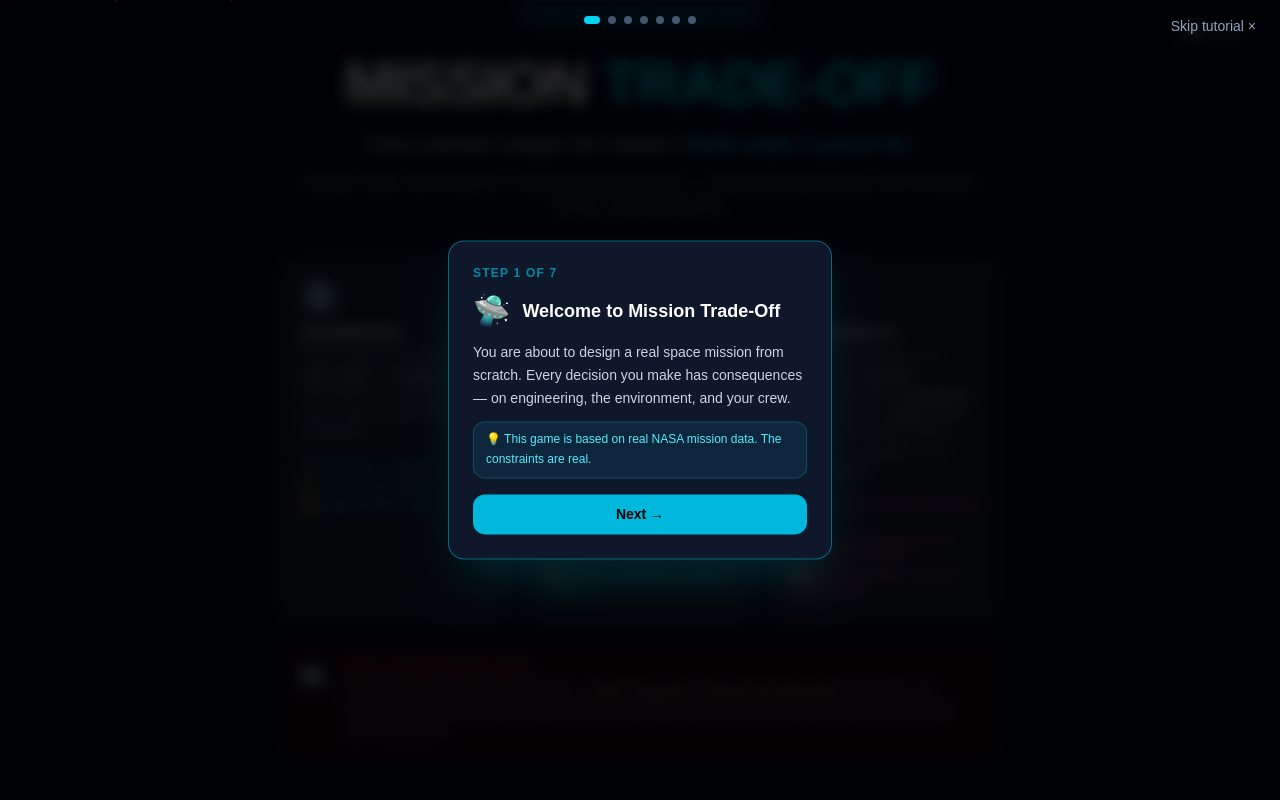
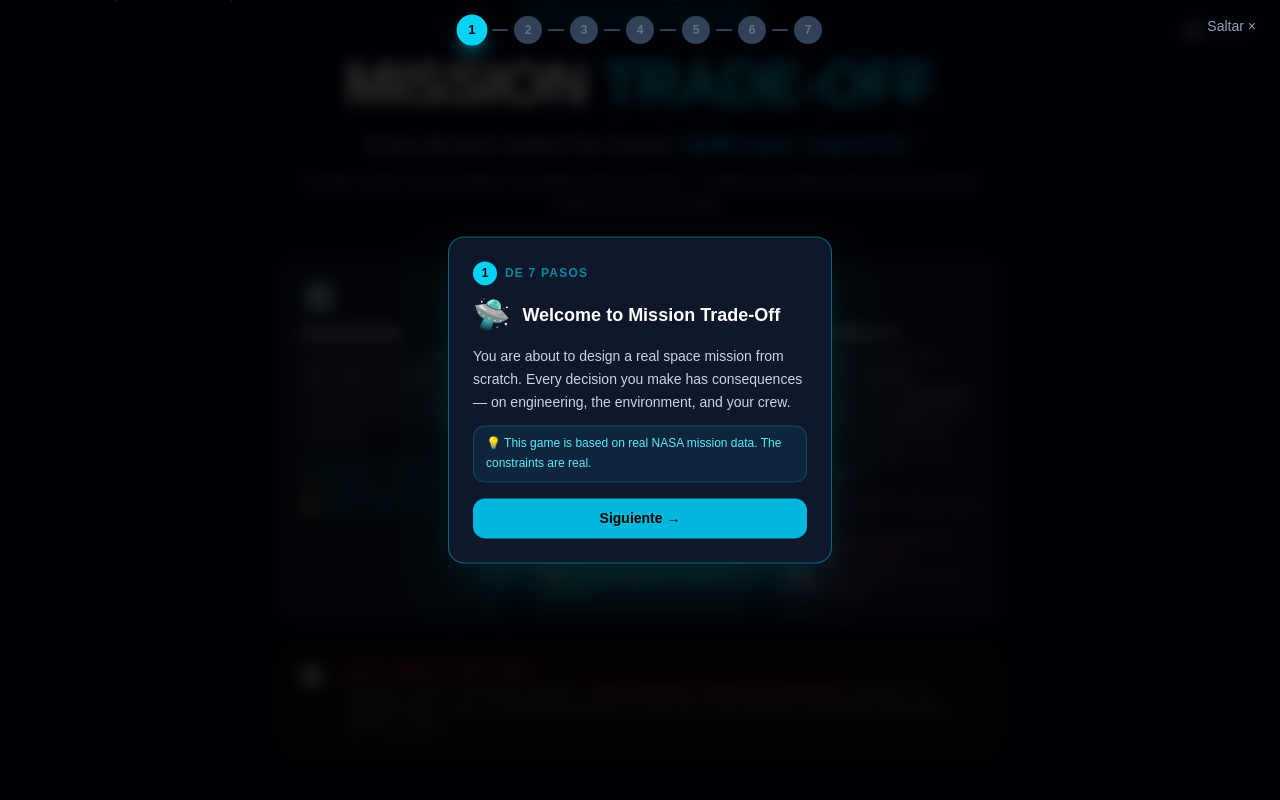
Before and after one commit to califastudio/mission-tradeoff, a Next.js app: page / in a window 1280 px wide. Shown: the top 800 px of the page. Built offline with nearby package versions, Linux system fonts and the light colour scheme.

Commit message:
fix: tutorial step numbers 1-7 visible + clickable, Spanish labels

```diff
--- a/components/TutorialOverlay.tsx
+++ b/components/TutorialOverlay.tsx
@@ -35,15 +35,26 @@ export default function TutorialOverlay({
 
   return (
     <div className="fixed inset-0 z-50 bg-black/80 backdrop-blur-sm flex">
-      {/* Step progress dots */}
-      <div className="absolute top-4 left-1/2 -translate-x-1/2 flex gap-2">
+      {/* Step progress numbers */}
+      <div className="absolute top-4 left-1/2 -translate-x-1/2 flex items-center gap-1.5">
         {steps.map((_, i) => (
-          <div
-            key={i}
-            className={`h-2 rounded-full transition-all ${
-              i === current ? 'bg-cyan-400 w-4' : i < current ? 'bg-cyan-700 w-2' : 'bg-slate-600 w-2'
-            }`}
-          />
+          <div key={i} className="flex items-center gap-1.5">
+            <button
+              onClick={() => setCurrent(i)}
+              className={`w-7 h-7 rounded-full flex items-center justify-center text-xs font-black transition-all ${
+                i === current
+                  ? 'bg-cyan-400 text-black scale-110 shadow-lg shadow-cyan-400/40'
+                  : i < current
+                  ? 'bg-cyan-800 text-cyan-300'
+                  : 'bg-slate-700 text-slate-500'
+              }`}
+            >
+              {i + 1}
+            </button>
+            {i < steps.length - 1 && (
+              <div className={`w-4 h-0.5 rounded-full transition-all ${i < current ? 'bg-cyan-700' : 'bg-slate-700'}`} />
+            )}
+          </div>
         ))}
       </div>
 
@@ -52,15 +63,20 @@ export default function TutorialOverlay({
         onClick={onSkip}
         className="absolute top-4 right-6 text-slate-400 hover:text-white text-sm transition-colors"
       >
-        Skip tutorial ×
+        Saltar ×
       </button>
 
       {/* Step card */}
       <div className={`absolute ${positionClasses[step.position]} max-w-sm w-[90vw]`}>
         <div className="bg-slate-900 border border-cyan-500/50 rounded-2xl p-6 shadow-2xl shadow-cyan-500/20">
           {/* Step counter */}
-          <div className="text-xs text-cyan-400/60 uppercase tracking-widest mb-3 font-semibold">
-            Step {current + 1} of {steps.length}
+          <div className="flex items-center gap-2 mb-3">
+            <div className="w-6 h-6 rounded-full bg-cyan-400 text-black text-xs font-black flex items-center justify-center flex-shrink-0">
+              {current + 1}
+            </div>
+            <div className="text-xs text-cyan-400/60 uppercase tracking-widest font-semibold">
+              de {steps.length} pasos
+            </div>
           </div>
 
           {/* Title */}
@@ -88,7 +104,7 @@ export default function TutorialOverlay({
               }}
               className="flex-1 bg-cyan-500 hover:bg-cyan-400 text-black font-black py-2.5 rounded-xl transition-all hover:scale-[1.02] text-sm"
             >
-              {isLast ? '🚀 Start Playing!' : 'Next →'}
+              {isLast ? '🚀 ¡Empezar a jugar!' : 'Siguiente →'}
             </button>
           </div>
         </div>
```
